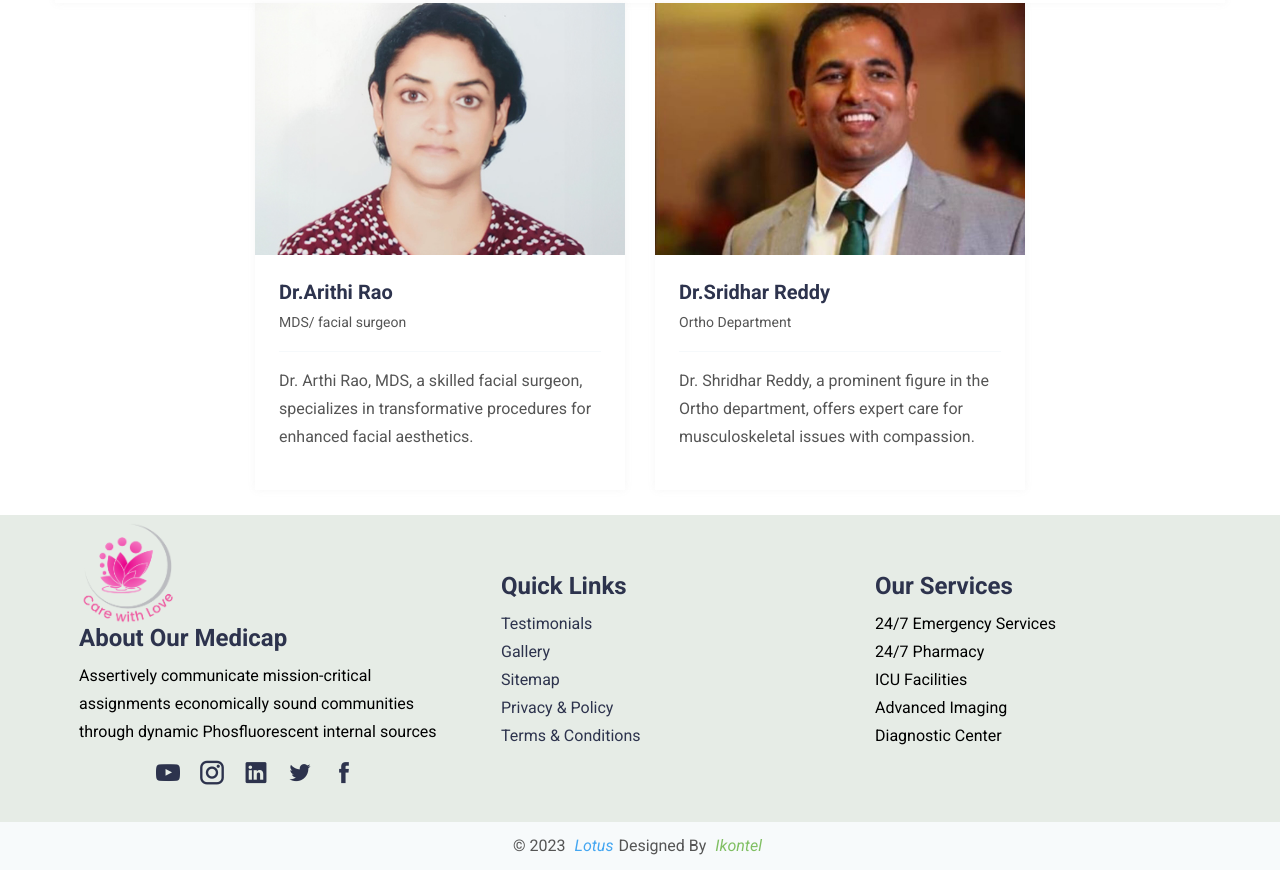
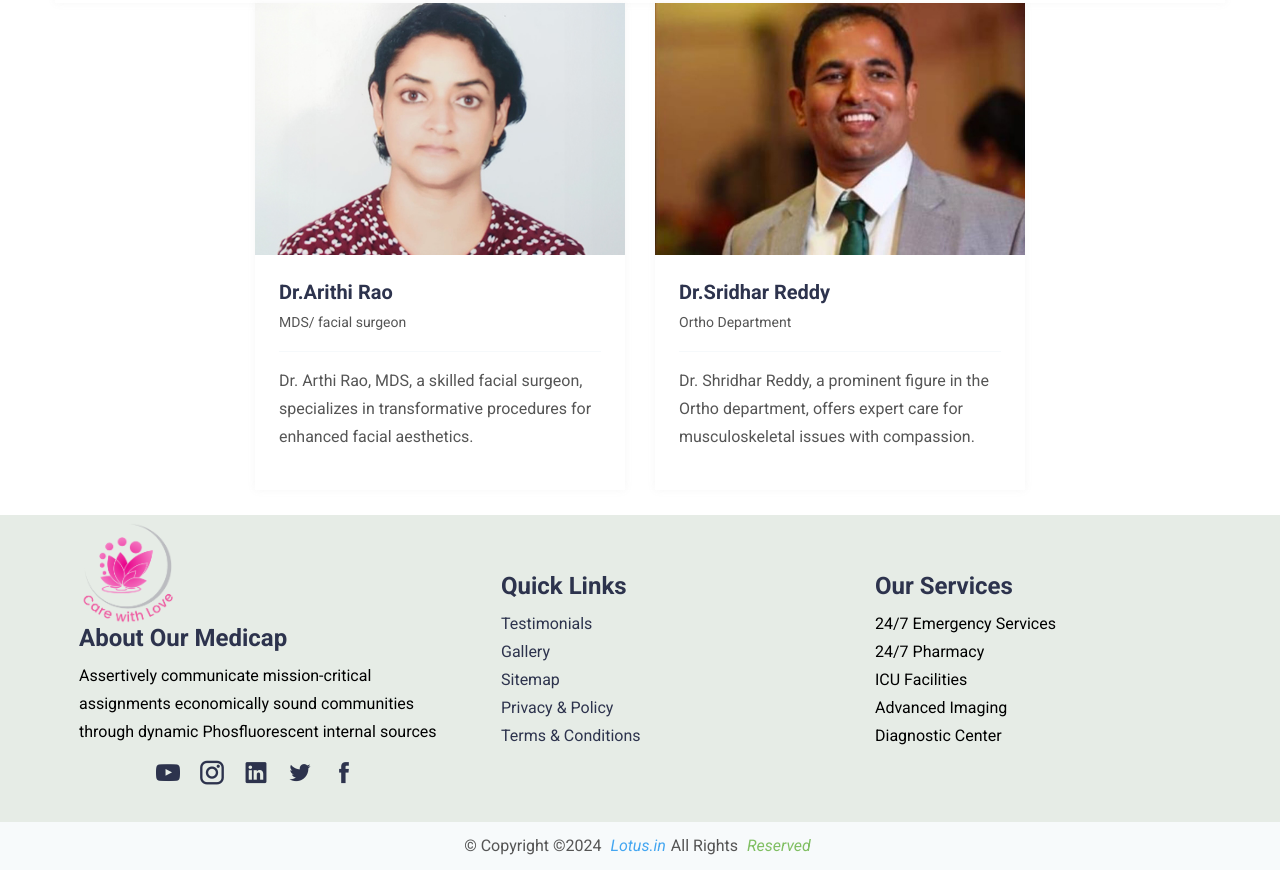
Before and after one commit to Gurudass/lotushospital, a plain HTML site: page Doctors.html in a window 1280 px wide. Shown: the part 1135-2005 px from the top of the page. Drawn offline with Linux system fonts and the light colour scheme.

Commit message:
Update Doctors.html

```diff
--- a/Doctors.html
+++ b/Doctors.html
@@ -309,8 +309,8 @@
             <div class="container">
                 <div class="row justify-content-center">
                     <div class="col-12 text-center">
-                        <p>&copy; 2023 <a href="index.html">Lotus</a>Designed By <a
-                                href="https://themeforest.net/user/Labartisan/portfolio" target="_blank">Ikontel</a></p>
+                        <p>&copy; Copyright ©2024 <a href="index.html">Lotus.in</a>All Rights <a
+                                href="https://themeforest.net/user/Labartisan/portfolio" target="_blank">Reserved</a></p>
                     </div>
                 </div>
             </div>
```
